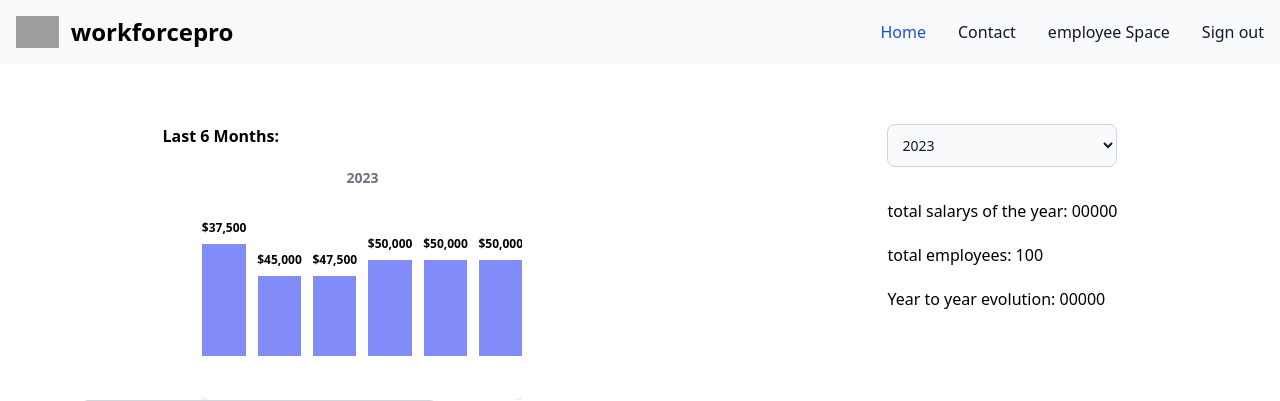
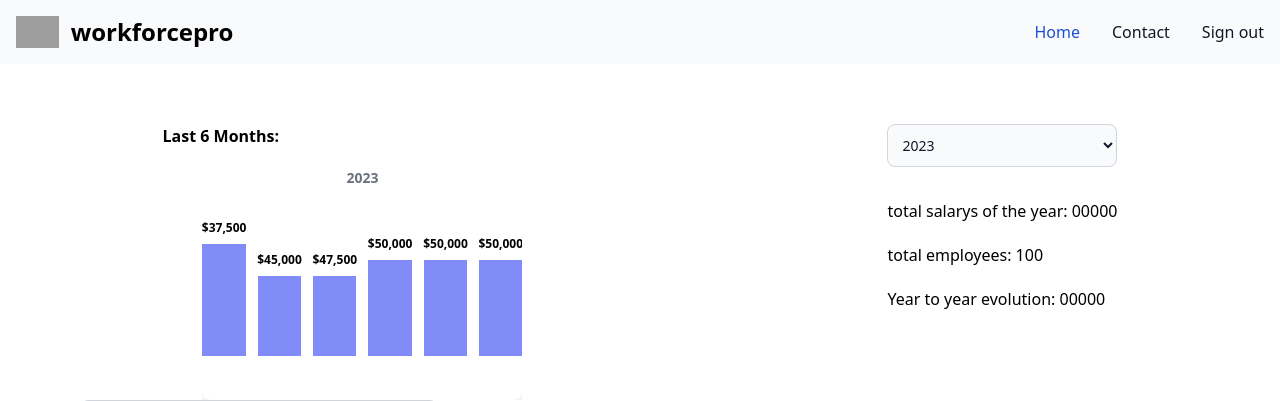
Before and after one commit to HsounaHub/Python_Project_2023, a Flask app: template flask_app/templates/dashboard.html in a window 1280 px wide. Shown: the top 401 px of the page. Run offline with Flask 3, Linux system fonts and the light colour scheme; the template is opened without the code that fills it, so the values that code supplies are empty; some libraries are stand-ins or nearby versions; grey boxes are pictures that could not be loaded.

Commit message:
remove employee space

```diff
--- a/flask_app/templates/dashboard.html
+++ b/flask_app/templates/dashboard.html
@@ -29,9 +29,7 @@
         <li>
             <a href="#" class="block py-2 pl-3 pr-4 text-gray-900 rounded hover:bg-gray-100 md:hover:bg-transparent md:border-0 md:hover:text-blue-700 md:p-0 dark:text-white md:dark:hover:text-blue-500 dark:hover:bg-gray-700 dark:hover:text-white md:dark:hover:bg-transparent">Contact</a>
         </li>
-        <li>
-            <a href="#" class="block py-2 pl-3 pr-4 text-gray-900 rounded hover:bg-gray-100 md:hover:bg-transparent md:border-0 md:hover:text-blue-700 md:p-0 dark:text-white md:dark:hover:text-blue-500 dark:hover:bg-gray-700 dark:hover:text-white md:dark:hover:bg-transparent">employee Space</a>
-        </li>
+
         <li>
             <a href="/logout" class="block py-2 pl-3 pr-4 text-gray-900 rounded hover:bg-gray-100 md:hover:bg-transparent md:border-0 md:hover:text-blue-700 md:p-0 dark:text-white md:dark:hover:text-blue-500 dark:hover:bg-gray-700 dark:hover:text-white md:dark:hover:bg-transparent">Sign out</a>
         </li>
--- a/flask_app/templates/employee_dashboard.html
+++ b/flask_app/templates/employee_dashboard.html
@@ -28,9 +28,7 @@
         <li>
             <a href="#" class="block py-2 pl-3 pr-4 text-gray-900 rounded hover:bg-gray-100 md:hover:bg-transparent md:border-0 md:hover:text-blue-700 md:p-0 dark:text-white md:dark:hover:text-blue-500 dark:hover:bg-gray-700 dark:hover:text-white md:dark:hover:bg-transparent">Contact</a>
         </li>
-        <li>
-            <a href="#" class="block py-2 pl-3 pr-4 text-gray-900 rounded hover:bg-gray-100 md:hover:bg-transparent md:border-0 md:hover:text-blue-700 md:p-0 dark:text-white md:dark:hover:text-blue-500 dark:hover:bg-gray-700 dark:hover:text-white md:dark:hover:bg-transparent">employee Space</a>
-        </li>
+
         <li>
             <a href="/logout_employee" class="block py-2 pl-3 pr-4 text-gray-900 rounded hover:bg-gray-100 md:hover:bg-transparent md:border-0 md:hover:text-blue-700 md:p-0 dark:text-white md:dark:hover:text-blue-500 dark:hover:bg-gray-700 dark:hover:text-white md:dark:hover:bg-transparent">Sign out</a>
         </li>
--- a/flask_app/templates/index.html
+++ b/flask_app/templates/index.html
@@ -29,9 +29,7 @@
         <li>
             <a href="#" class="block py-2 pl-3 pr-4 text-gray-900 rounded hover:bg-gray-100 md:hover:bg-transparent md:border-0 md:hover:text-blue-700 md:p-0 dark:text-white md:dark:hover:text-blue-500 dark:hover:bg-gray-700 dark:hover:text-white md:dark:hover:bg-transparent">Contact</a>
         </li>
-        <li>
-            <a href="/login_employee" class="block py-2 pl-3 pr-4 text-gray-900 rounded hover:bg-gray-100 md:hover:bg-transparent md:border-0 md:hover:text-blue-700 md:p-0 dark:text-white md:dark:hover:text-blue-500 dark:hover:bg-gray-700 dark:hover:text-white md:dark:hover:bg-transparent">Employee Space</a>
-        </li>
+
         <li>
             <a href="/login_entreprise" class="block py-2 pl-3 pr-4 text-gray-900 rounded hover:bg-gray-100 md:hover:bg-transparent md:border-0 md:hover:text-blue-700 md:p-0 dark:text-white md:dark:hover:text-blue-500 dark:hover:bg-gray-700 dark:hover:text-white md:dark:hover:bg-transparent">Sign in</a>
         </li>
```
